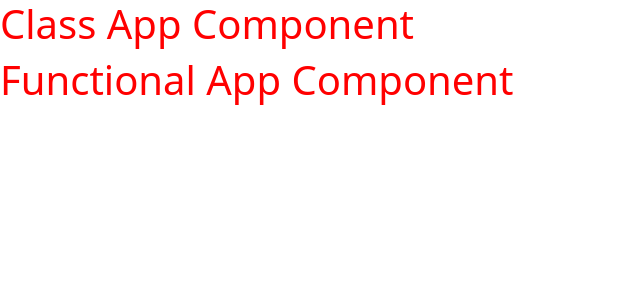
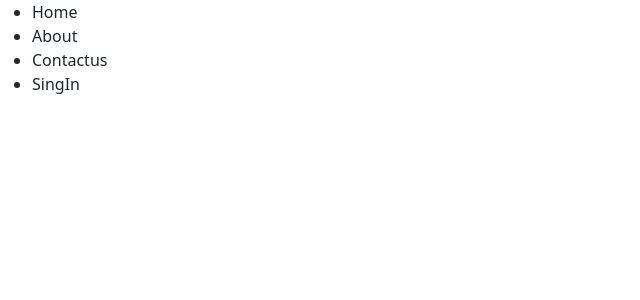
Before and after one commit to chanakya6/my-app, a React (Create React App) app: page / in a window 1280 px wide. Shown: the top 300 px of the page, without its empty margins (0-640 px from the left). Built offline with nearby package versions, Linux system fonts and the light colour scheme.

Commit message:
initial changes

```diff
--- /dev/null
+++ b/src/components/NavBar/App.js
@@ -0,0 +1,12 @@
+import React from 'react'
+import NavBar from './NavBar'
+
+const App = () => {
+  return (
+    <div>
+        <NavBar/>
+    </div>
+  )
+}
+
+export default App
--- /dev/null
+++ b/src/components/NavBar/NavBar.css
@@ -0,0 +1,22 @@
+ul {
+    display: flex;
+    flex-direction: row;
+    color: black;
+    list-style: none;
+    justify-content:space-around ;
+    align-items: center;
+    background-color:#fff0e6;
+    height: 100px;
+    font-size: 40px;
+
+
+
+}
+
+img{
+    display: flex;
+    flex-direction: column;
+    margin-top:0px;
+    height: 100px;
+    width: 100px;
+}
--- /dev/null
+++ b/src/components/NavBar/NavBar.js
@@ -0,0 +1,21 @@
+import React from 'react'
+
+const NavBar = () => {
+  return (
+    <div>
+        <ul>
+            {/* <img src="https://m.media-amazon.com/images/I/41goJeEJx-L._SX300_SY300_QL70_FMwebp_.jpg"
+            alt="America"
+            height="50px"
+            width="50px"
+/>   */}
+     <li>Home</li>
+     <li>About</li>
+     <li>Contactus</li>
+     <li>SingIn</li>
+ </ul>
+    </div>
+  )
+}
+
+export default NavBar
--- a/src/index.js
+++ b/src/index.js
@@ -4,13 +4,15 @@ import 'bootstrap/dist/css/bootstrap.min.css';
 
 
 
-import ClassApp from './components/classComp/ClassApp';
-import FuncApp from './components/FunctionalComp/FuncApp';
+// import ClassApp from './components/classComp/ClassApp';
+// import FuncApp from './components/FunctionalComp/FuncApp';
+// import NavBar from './components/NavBar/NavBar';
+import App from './components/NavBar/App';
 
 const root = ReactDOM.createRoot(document.getElementById('root'));
-root.render(
-  <div>
-  <ClassApp/>
-  <FuncApp/>
-  </div>
+root.render(<App/>
+  // <div>
+  // <ClassApp/>
+  // <FuncApp/>
+  // </div>
   );
```
Also changed, not shown: src/components/classComp/ClassApp.js (line endings or trailing spaces).
